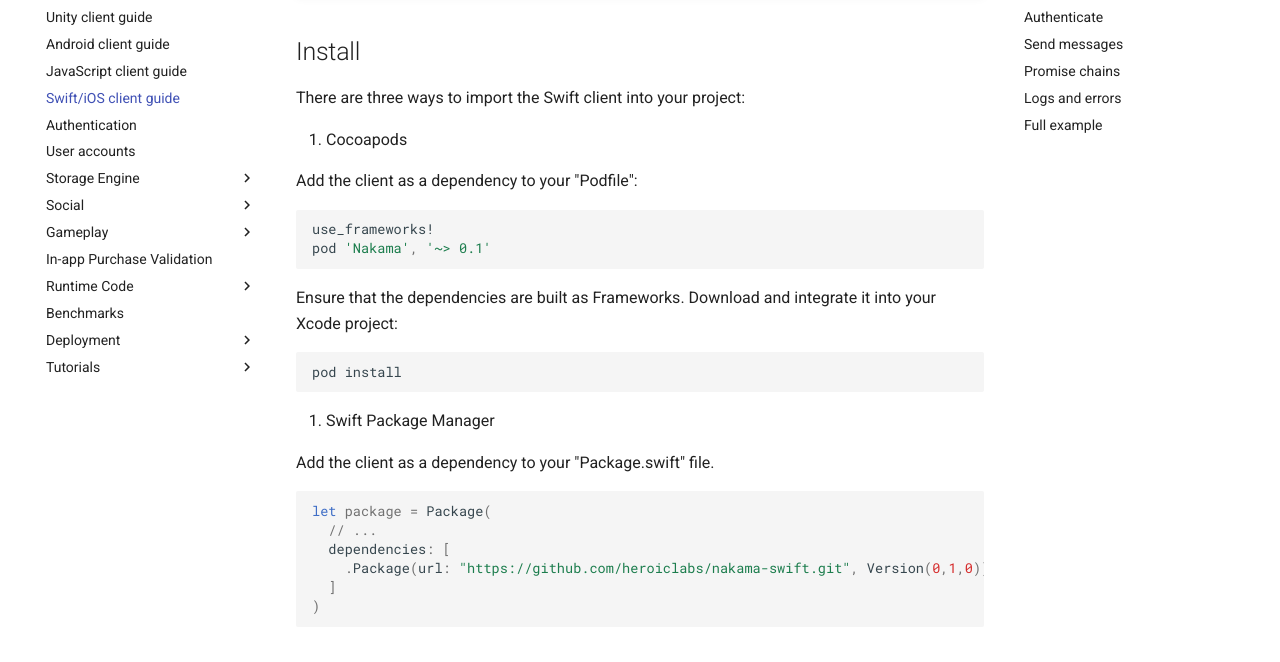
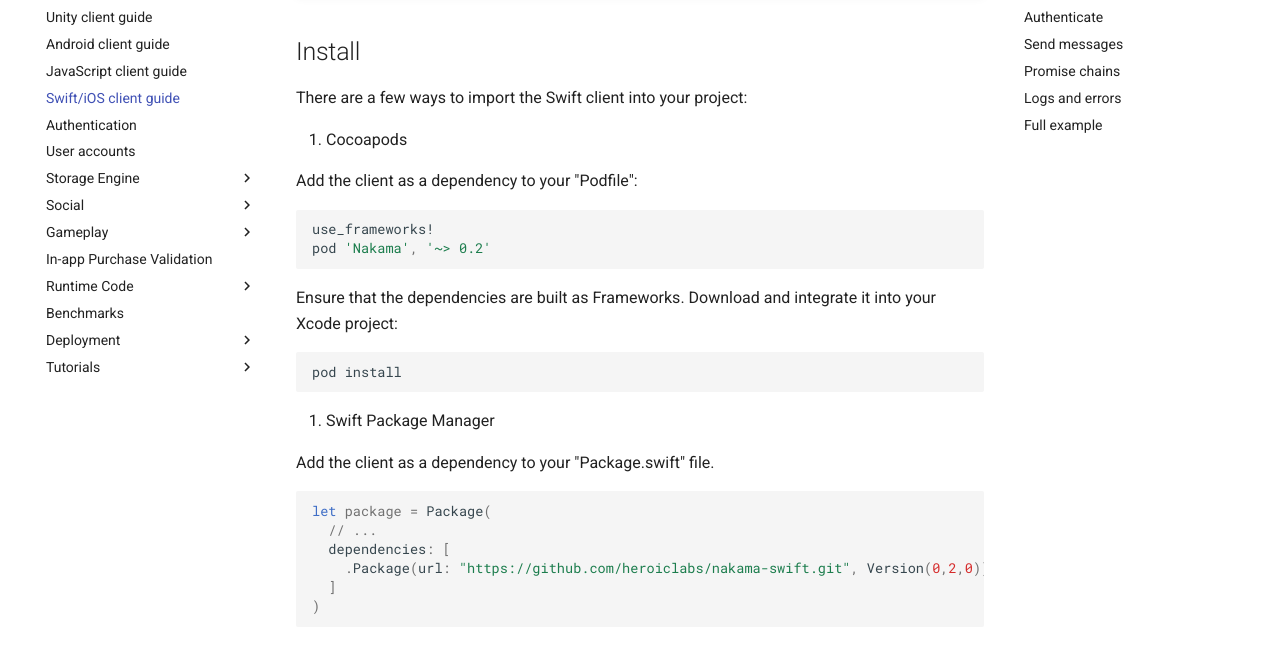
Before and after one commit to heroiclabs/nakama-docs, an MkDocs documentation site: the page built from docs/swift-ios-client-guide.md, in a window 1280 px wide and 900 px high, scrolled down 429 px. Shown: the part 172-834 px from the top of the window. Built offline with MkDocs 1.6.1 and Material for MkDocs 9.7.7, drawn with Linux system fonts in a browser that asks for light colours; comment, search, counter and statistics services are not loaded; old or Windows-style settings are respelled for this version of MkDocs.

Commit message:
Fix typos and upgrade Swift client

````diff
--- a/docs/swift-ios-client-guide.md
+++ b/docs/swift-ios-client-guide.md
@@ -13,7 +13,7 @@
 
 ## Install
 
-There are three ways to import the Swift client into your project:
+There are a few ways to import the Swift client into your project:
 
 1. Cocoapods
 
@@ -21,7 +21,7 @@
 
 ```ruby
 use_frameworks!
-pod 'Nakama', '~> 0.1'
+pod 'Nakama', '~> 0.2'
 ```
 
 Ensure that the dependencies are built as Frameworks. Download and integrate it into your Xcode project:
@@ -38,7 +38,7 @@
 let package = Package(
   // ...
   dependencies: [
-    .Package(url: "https://github.com/heroiclabs/nakama-swift.git", Version(0,1,0)),
+    .Package(url: "https://github.com/heroiclabs/nakama-swift.git", Version(0,2,0)),
   ]
 )
 ```
````
